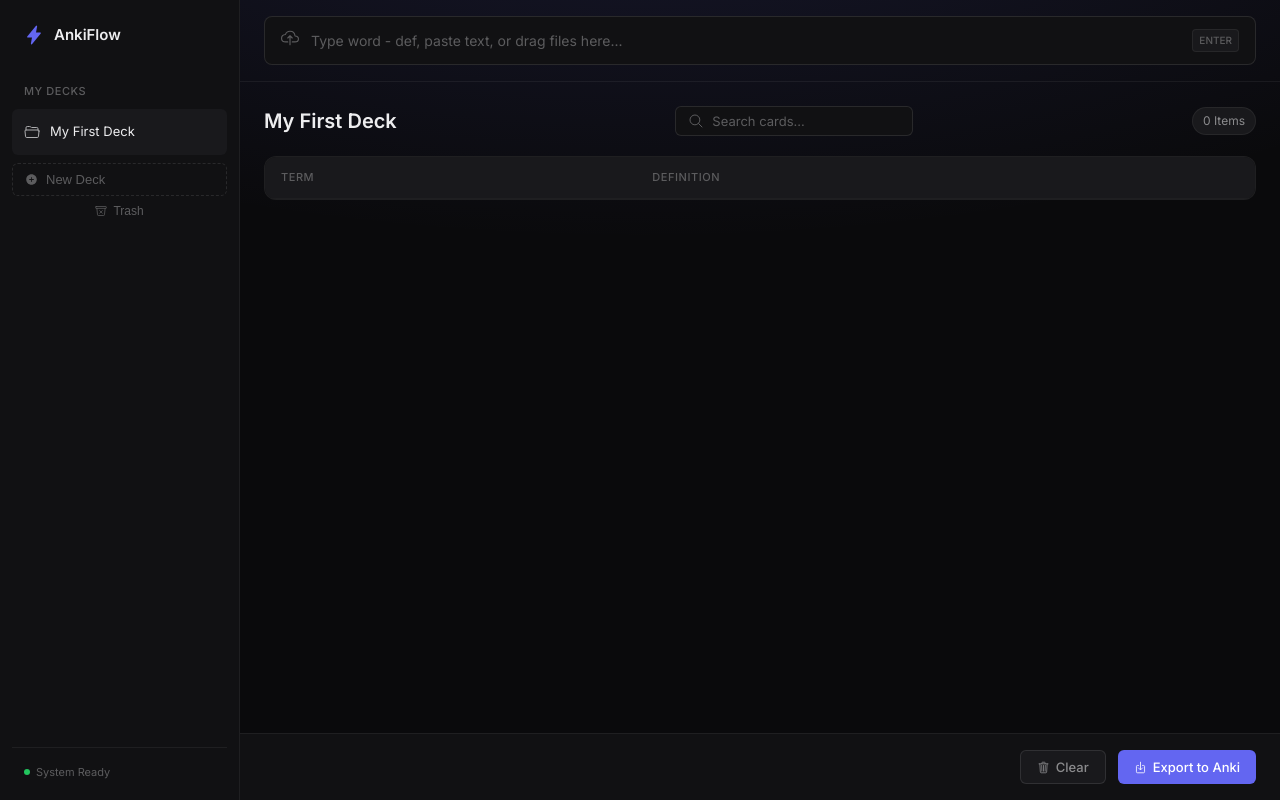
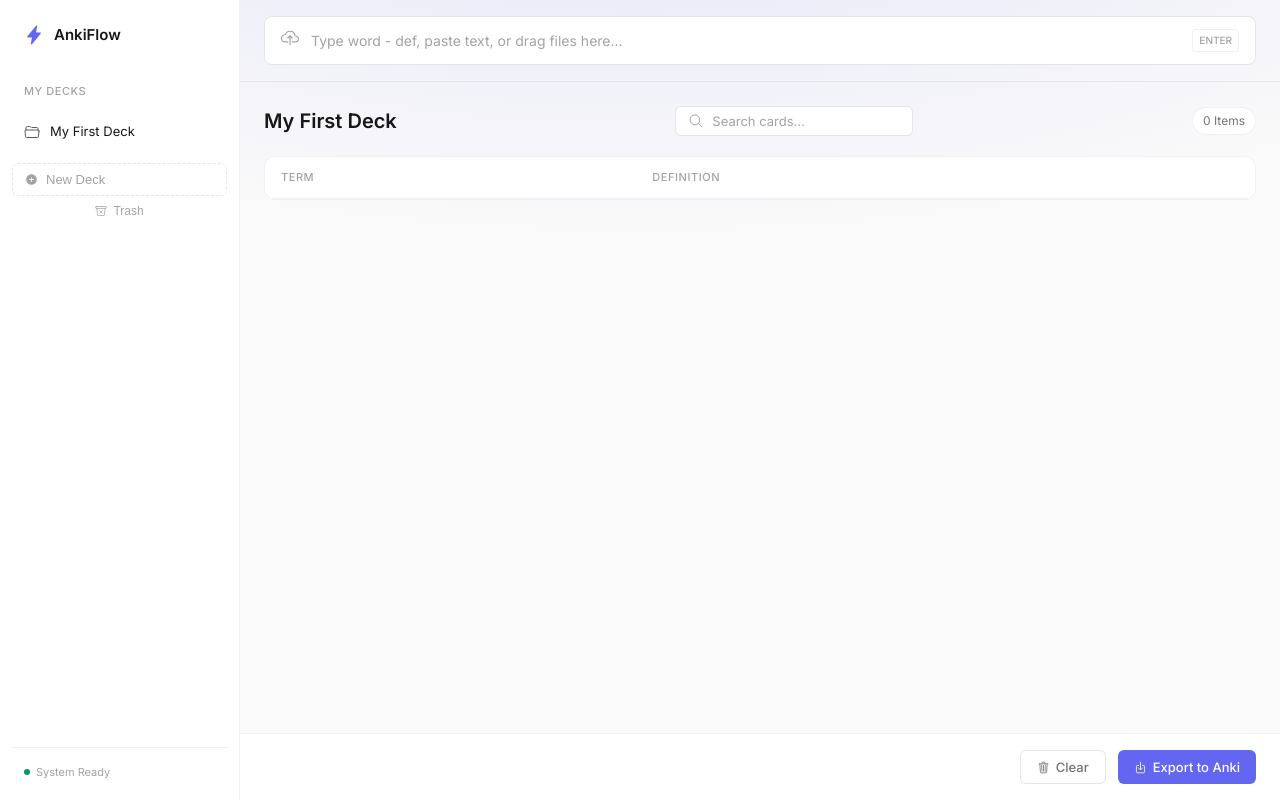
Before and after one commit to sodops/anki-formatter, a Flask app: page / in a window 1280 px wide. Run offline with Flask 3, Linux system fonts and the light colour scheme; lists and menus that the app fills with data are empty; some libraries are stand-ins or nearby versions.

Commit message:
Add automatic light/dark theme support
- Follows system color-scheme preference
- Light theme with clean whites and proper contrast
- Dark theme remains default
- Automatic switching via @media (prefers-color-scheme)

```diff
--- a/src/static/style.css
+++ b/src/static/style.css
@@ -912,3 +912,31 @@ kbd {
 ::-webkit-scrollbar-thumb:hover {
   background: var(--border-focus);
 }
+
+/* ===========================
+   LIGHT THEME - AUTO-ACTIVATED
+   =========================== */
+@media (prefers-color-scheme: light) {
+  :root {
+    --bg-base: #FAFAFA;
+    --bg-surface: #FFFFFF;
+    --bg-elevated: #FFFFFF;
+    --bg-hover: #F5F5F5;
+
+    --border-subtle: rgba(0, 0, 0, 0.06);
+    --border-default: rgba(0, 0, 0, 0.1);
+    --border-focus: rgba(0, 0, 0, 0.2);
+
+    --text-primary: #171717;
+    --text-secondary: #737373;
+    --text-tertiary: #A3A3A3;
+
+    --accent: #6366F1;
+    --accent-hover: #4F46E5;
+    --accent-glow: rgba(99, 102, 241, 0.15);
+
+    --danger: #DC2626;
+    --warning: #D97706;
+    --success: #059669;
+  }
+}
```
